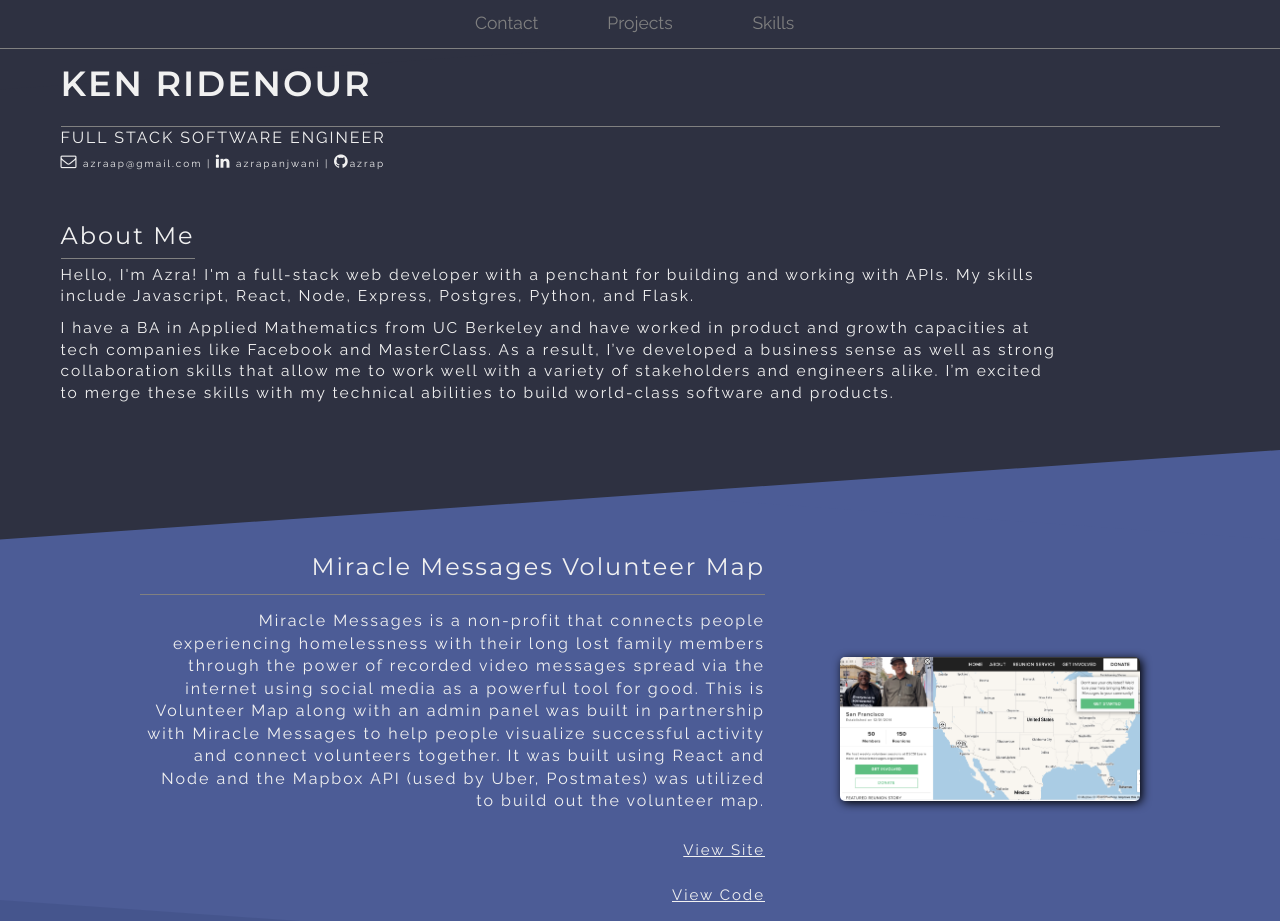
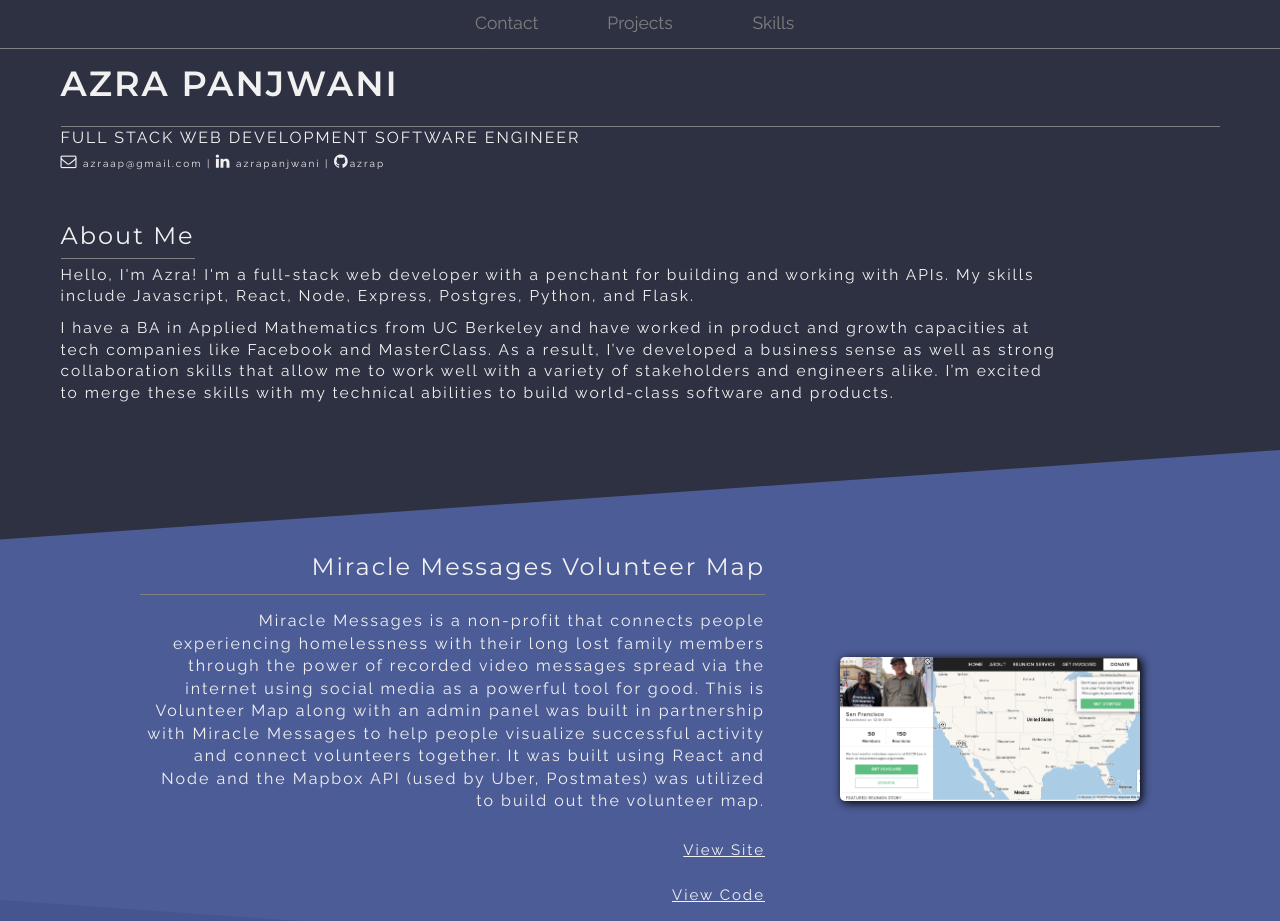
Before and after one commit to azrap/portfolio, a plain HTML site: page index.html in a window 1280 px wide. Shown: the top 921 px of the page. Drawn offline with nearby package versions, Linux system fonts and the light colour scheme.

Commit message:
minor fix

```diff
--- a/index.html
+++ b/index.html
@@ -41,9 +41,9 @@
 
     <section class="slantedDivA">
       <div id="contact">
-        <h2>KEN RIDENOUR</h2>
+        <h2>AZRA PANJWANI</h2>
         <p>
-          FULL STACK SOFTWARE ENGINEER
+          FULL STACK WEB DEVELOPMENT SOFTWARE ENGINEER
         </p>
         <div class="contact-info">
           <p>
```
